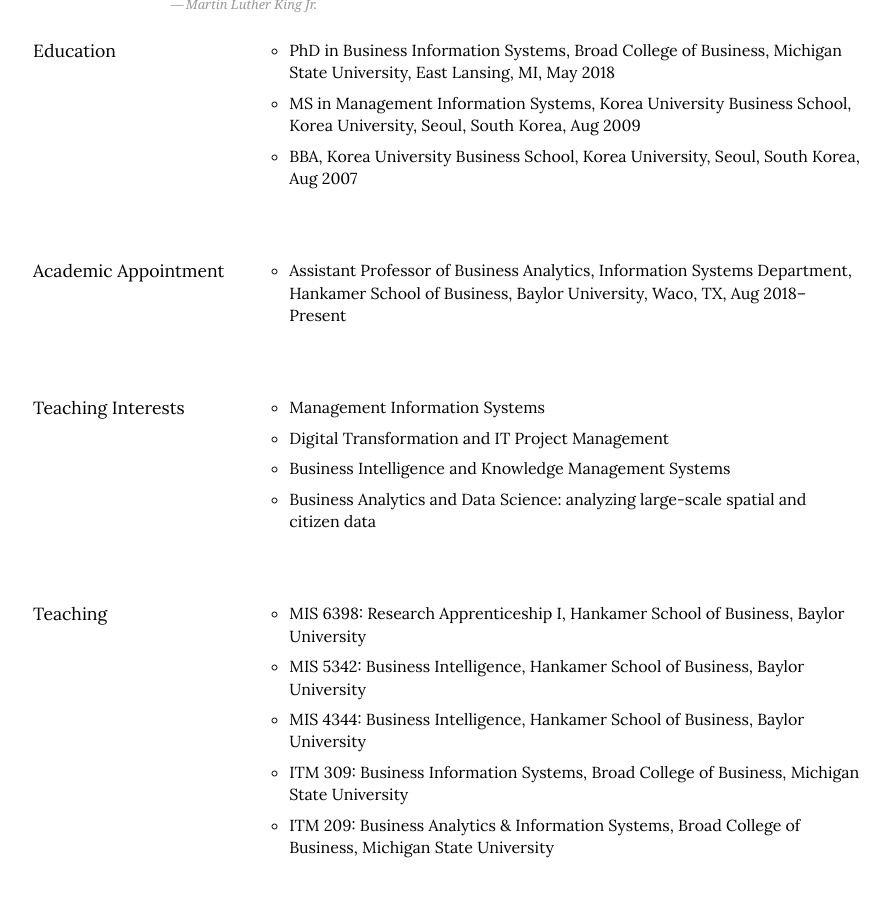
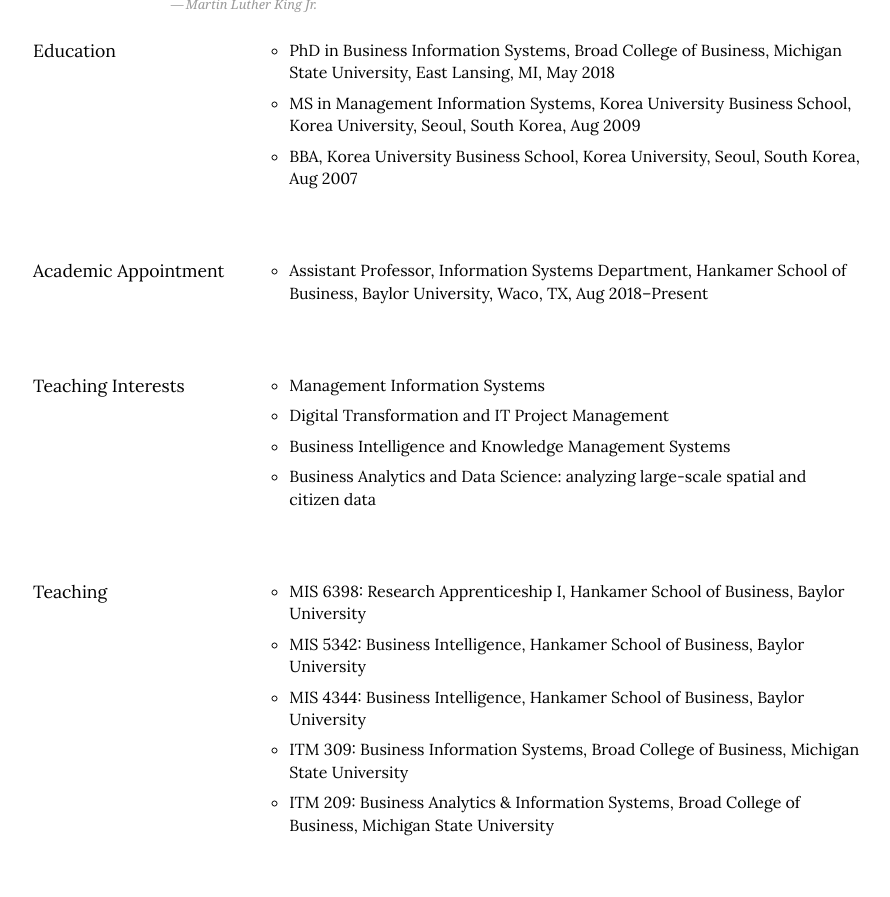
Before and after one commit to istaehun/taehun, a Jekyll site: the page built from engagement.html, in a window 1280 px wide and 900 px high, scrolled down 510 px. Shown: the top 897 px of the window, without its empty margins (187-1077 px from the left). Built offline with Jekyll 4.4.1, drawn with Linux system fonts in a browser that asks for light colours; nearby versions of some CDN libraries.

Commit message:
Update engagement.yml

```diff
--- a/_data/engagement.yml
+++ b/_data/engagement.yml
@@ -8,7 +8,7 @@
   -
     title: Academic Appointment
     list:
-      - "Assistant Professor of Business Analytics, Information Systems Department, Hankamer School of Business, Baylor University, Waco, TX, Aug 2018–Present"
+      - "Assistant Professor, Information Systems Department, Hankamer School of Business, Baylor University, Waco, TX, Aug 2018–Present"
   -
     title: Teaching Interests
     list:
```
